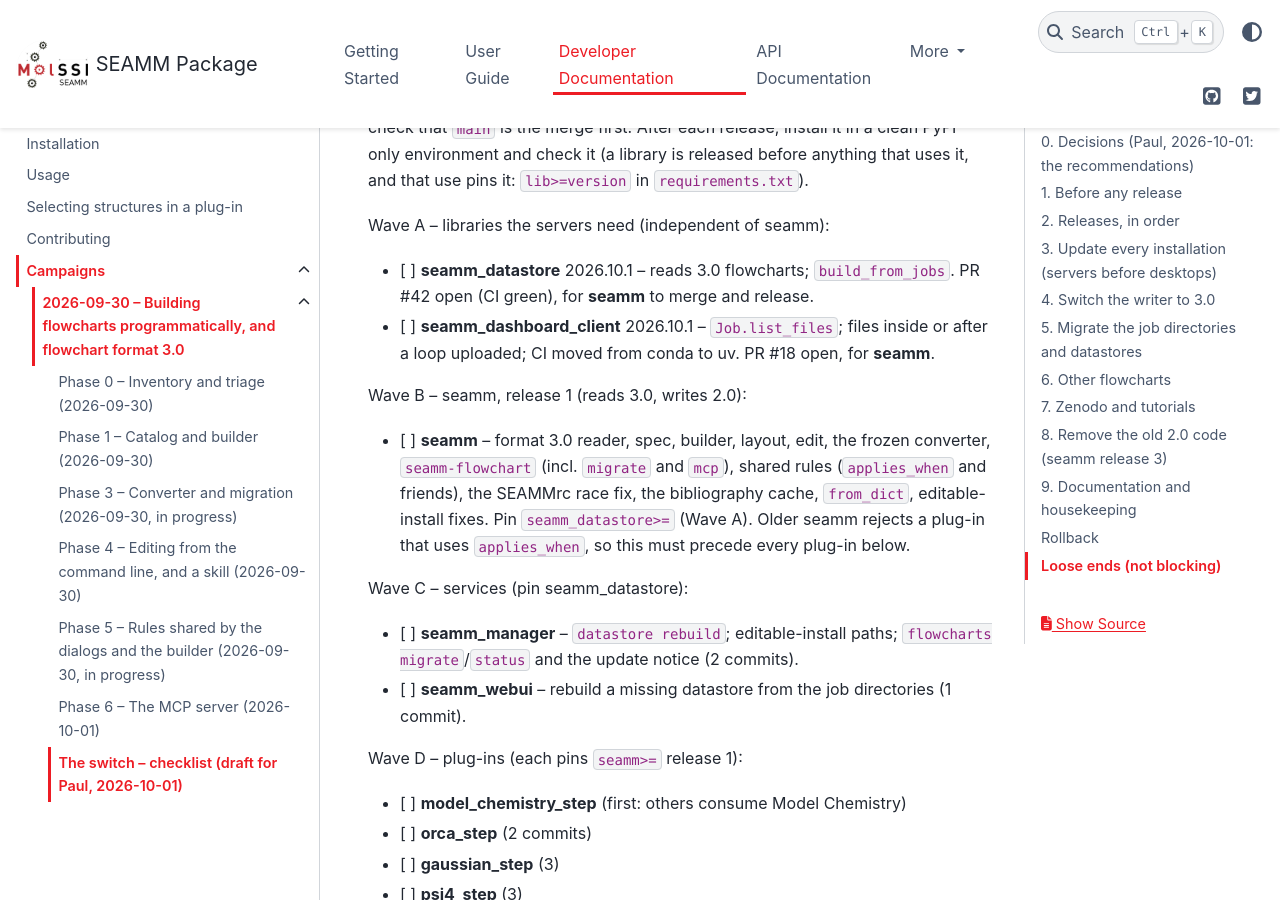
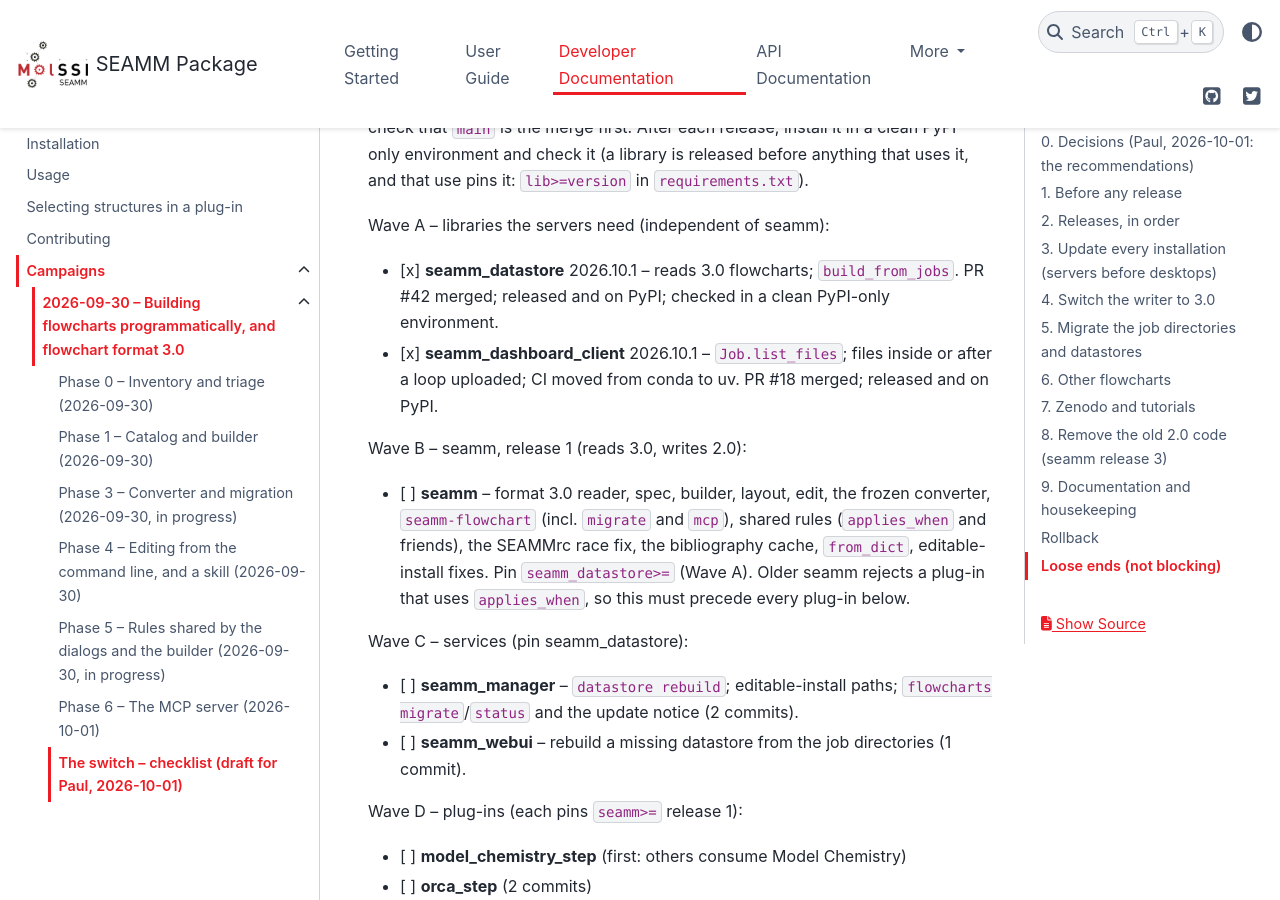
Before and after one commit to molssi-seamm/seamm, a Sphinx documentation site: the page built from docs/developer_guide/campaigns/2026-09-30/NOTES_switch.rst, in a window 1280 px wide and 900 px high, scrolled down 1724 px. Built offline with Sphinx 7.4.7 and the PyData theme 0.15.4, drawn with Linux system fonts in a browser that asks for light colours; pages that are not in the unit, such as notebooks, are missing from menus.

Commit message:
Switch checklist: Wave A released
Co-Authored-By: Claude Opus 5.5 <noreply@anthropic.com>

```diff
--- a/docs/developer_guide/campaigns/2026-09-30/NOTES_switch.rst
+++ b/docs/developer_guide/campaigns/2026-09-30/NOTES_switch.rst
@@ -60,10 +60,10 @@ use pins it: ``lib>=version`` in ``requirements.txt``).
 
 Wave A -- libraries the servers need (independent of seamm):
 
-- [ ] **seamm_datastore** 2026.10.1 -- reads 3.0 flowcharts; ``build_from_jobs``.
-  PR #42 open (CI green), for **seamm** to merge and release.
-- [ ] **seamm_dashboard_client** 2026.10.1 -- ``Job.list_files``; files inside or after
-  a loop uploaded; CI moved from conda to uv. PR #18 open, for **seamm**.
+- [x] **seamm_datastore** 2026.10.1 -- reads 3.0 flowcharts; ``build_from_jobs``.
+  PR #42 merged; released and on PyPI; checked in a clean PyPI-only environment.
+- [x] **seamm_dashboard_client** 2026.10.1 -- ``Job.list_files``; files inside or after
+  a loop uploaded; CI moved from conda to uv. PR #18 merged; released and on PyPI.
 
 Wave B -- seamm, release 1 (reads 3.0, writes 2.0):
 
```
